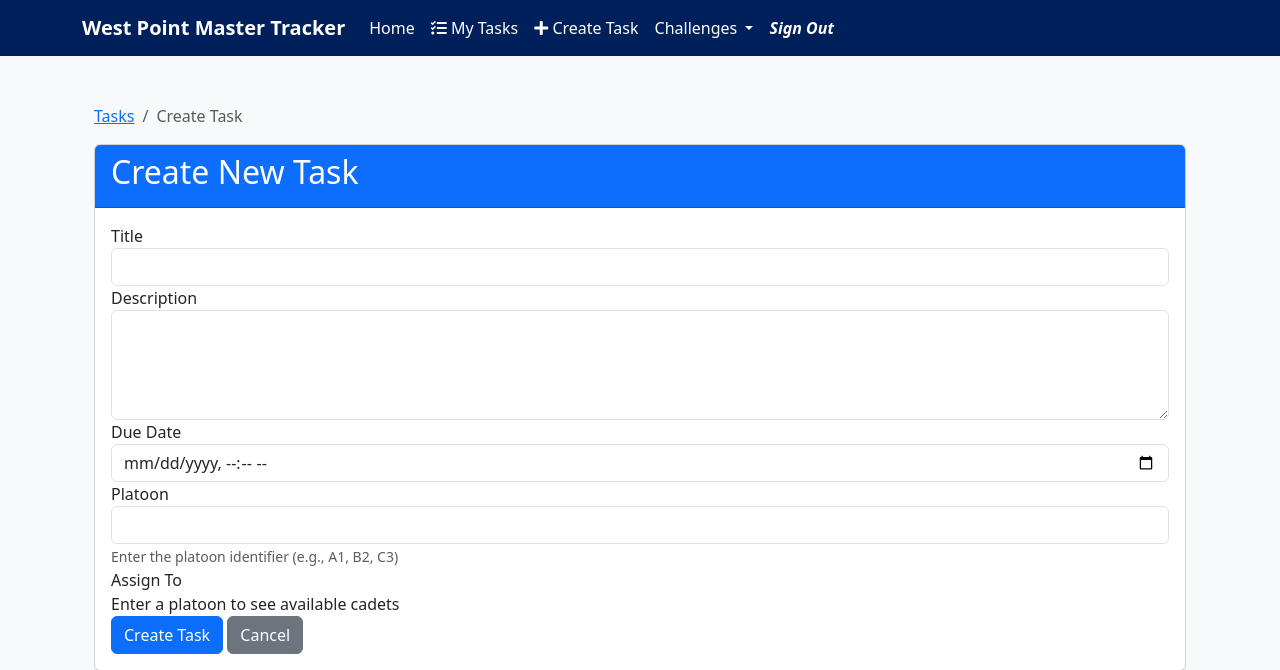
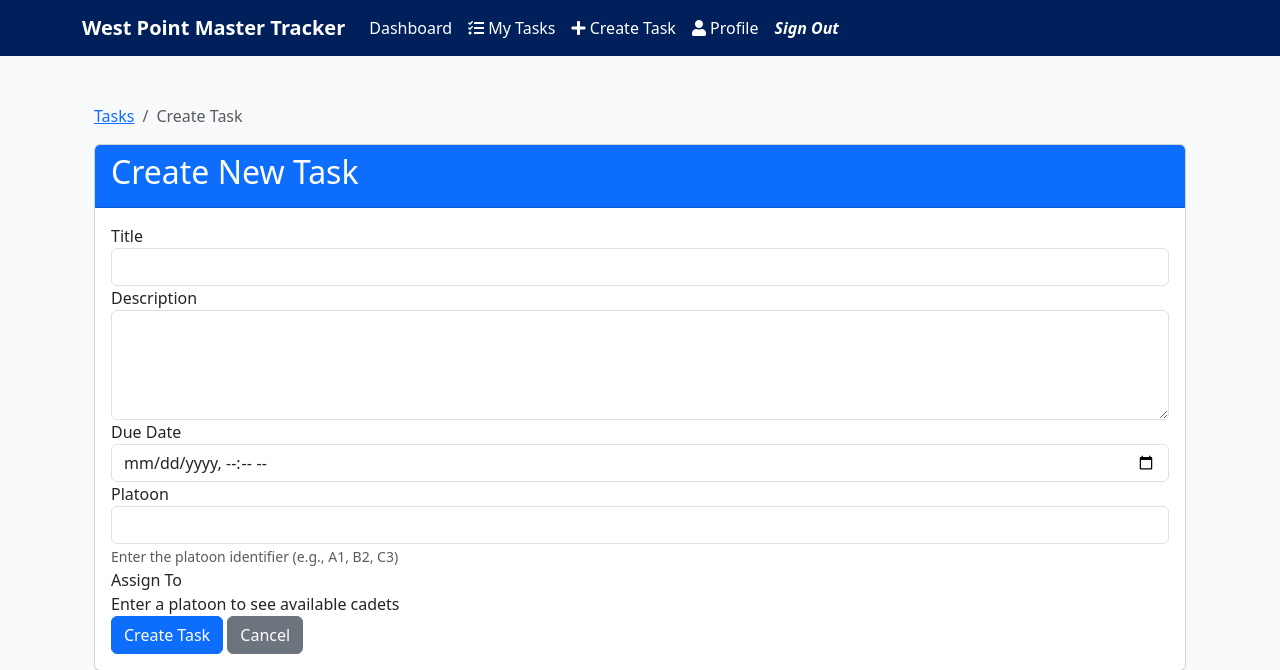
Before and after one commit to hmamawal/CY383_P05_Master_Tracker, a Django app: page /content/tasks/create/ in a window 1280 px wide. Shown: the top 670 px of the page. Run offline with Django 5.2, Linux system fonts and the light colour scheme; a user stored in the database is signed in; data comes from the database, SQL or seed files in the repository; both versions use the stored data as it was after the commit; data that the repository does not hold is empty; some libraries are stand-ins or nearby versions.

Commit message:
more fully working prototype

```diff
--- a/accounts/models.py
+++ b/accounts/models.py
@@ -31,9 +31,18 @@ class UserProfile(models.Model):
 # Signal to create user profile when a user is created
 @receiver(post_save, sender=User)
 def create_user_profile(sender, instance, created, **kwargs):
-    if created:
+    # Create a profile for new users or users without a profile
+    try:
+        # Try to access the profile to check if it exists
+        _ = instance.profile
+    except User.profile.RelatedObjectDoesNotExist:
+        # If it doesn't exist, create one
         UserProfile.objects.create(user=instance)
 
 @receiver(post_save, sender=User)
 def save_user_profile(sender, instance, **kwargs):
-    instance.profile.save()
+    try:
+        instance.profile.save()
+    except User.profile.RelatedObjectDoesNotExist:
+        # If profile doesn't exist, create it first
+        UserProfile.objects.create(user=instance)
--- a/content/views.py
+++ b/content/views.py
@@ -10,37 +10,21 @@ from .forms import ChallengeForm, TaskForm, TaskCompletionForm
 from accounts.models import UserProfile
 from datetime import timedelta
 
-# Original Challenge related views
+# Updated home view to show Master Tracker dashboard instead of challenges
 @login_required
 def home(request):
-    # retrieve all challenges
-    challenges = Challenge.objects.all()
-    # render the page with the information about the challenges
-    return render(request, 'content/home.html', {'challenges': challenges})
+    """Redirect to task dashboard as the main app interface"""
+    return redirect('task_dashboard')
 
 @login_required
 def add_challenge(request):
-    # upon submission, retrieve and save the form data if it is valid. Then redirect to the home page.
-    if request.method == 'POST':
-        form = ChallengeForm(request.POST)
-        if form.is_valid():
-            form.save()
-            return redirect('home')
-    # otherwise, initialize the form and render the page to allow data entry
-    else:
-        form = ChallengeForm()
-    return render(request, 'content/add_challenge.html', {'form': form})
+    """Redirect to task dashboard instead of challenge creation"""
+    return redirect('task_dashboard')
 
 @login_required
 def challenge_detail(request, challenge_id):
-    challenge = get_object_or_404(Challenge, pk=challenge_id)
-
-    # Upon clicking the Join Challenge button, add the user to the participants of the challenge if the user is not already one.
-    if request.method == 'POST' and request.user not in challenge.participants.all():
-        challenge.participants.add(request.user)
-        challenge.save()
-
-    return render(request, 'content/challenge_detail.html', {'challenge': challenge})
+    """Redirect to task dashboard instead of showing challenge details"""
+    return redirect('task_dashboard')
 
 # Task related views
 @login_required
--- a/templates/base.html
+++ b/templates/base.html
@@ -13,7 +13,7 @@
         <nav class="navbar navbar-expand-lg custom-navbar">
             <!-- Your navigation bar content here -->
             <div class="container">
-                <a class="navbar-brand text-white" href="#">West Point Master Tracker</a>
+                <a class="navbar-brand text-white" href="{% url 'task_dashboard' %}">West Point Master Tracker</a>
                 <button class="navbar-toggler" type="button" data-toggle="collapse" data-target="#navbarNav" aria-controls="navbarNav" aria-expanded="false" aria-label="Toggle navigation">
                     <span class="navbar-toggler-icon"></span>
                 </button>
@@ -22,7 +22,7 @@
                     <ul class="navbar-nav">
                         <!-- Add more navigation links here as needed -->
                         <li class="nav-item">
-                            <a class="nav-link text-white" href="{% url 'home' %}">Home</a>
+                            <a class="nav-link text-white" href="{% url 'task_dashboard' %}">Dashboard</a>
                         </li>
 
                         {% if user.is_authenticated %}
@@ -44,15 +44,10 @@
                         </li>
                         {% endif %}
 
-                        <!-- Original FitFrenzy Links -->
-                        <li class="nav-item dropdown">
-                            <a class="nav-link dropdown-toggle text-white" href="#" id="navbarDropdown" role="button" data-toggle="dropdown" aria-haspopup="true" aria-expanded="false">
-                                Challenges
+                        <li class="nav-item">
+                            <a class="nav-link text-white" href="{% url 'profile' %}">
+                                <i class="fas fa-user"></i> Profile
                             </a>
-                            <div class="dropdown-menu" aria-labelledby="navbarDropdown">
-                                <a class="dropdown-item" href="{% url 'home' %}">View All</a>
-                                <a class="dropdown-item" href="{% url 'add_challenge' %}">Add New</a>
-                            </div>
                         </li>
 
                         <li class="nav-item">
```
Also changed, not shown: db.sqlite3.
